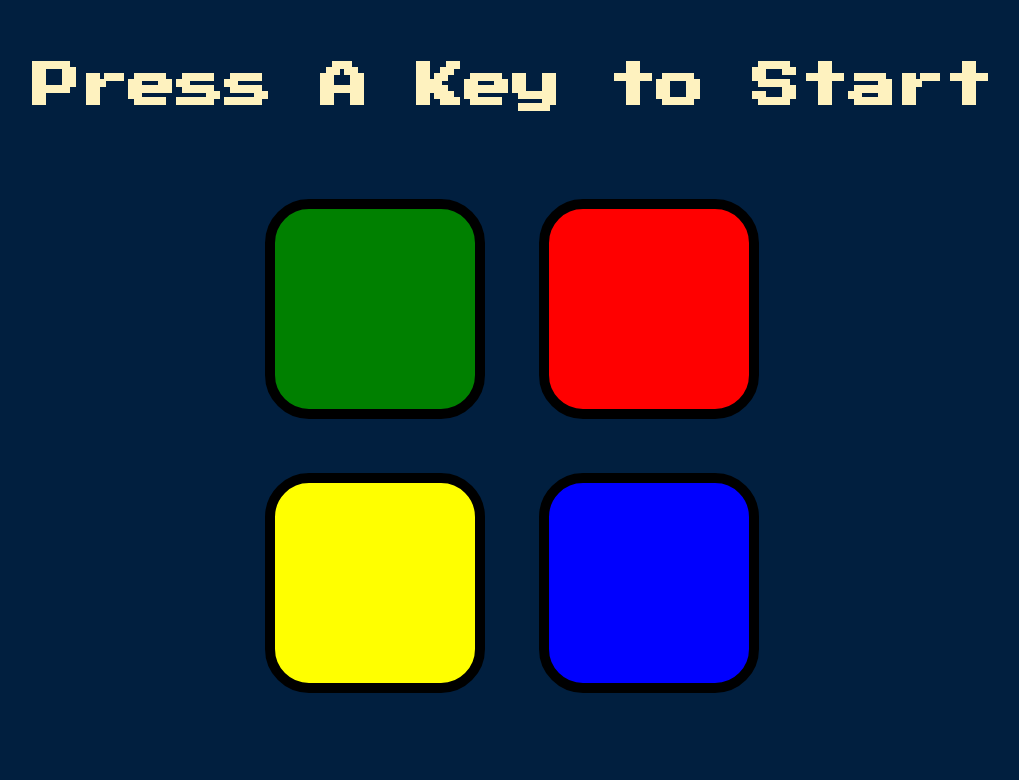
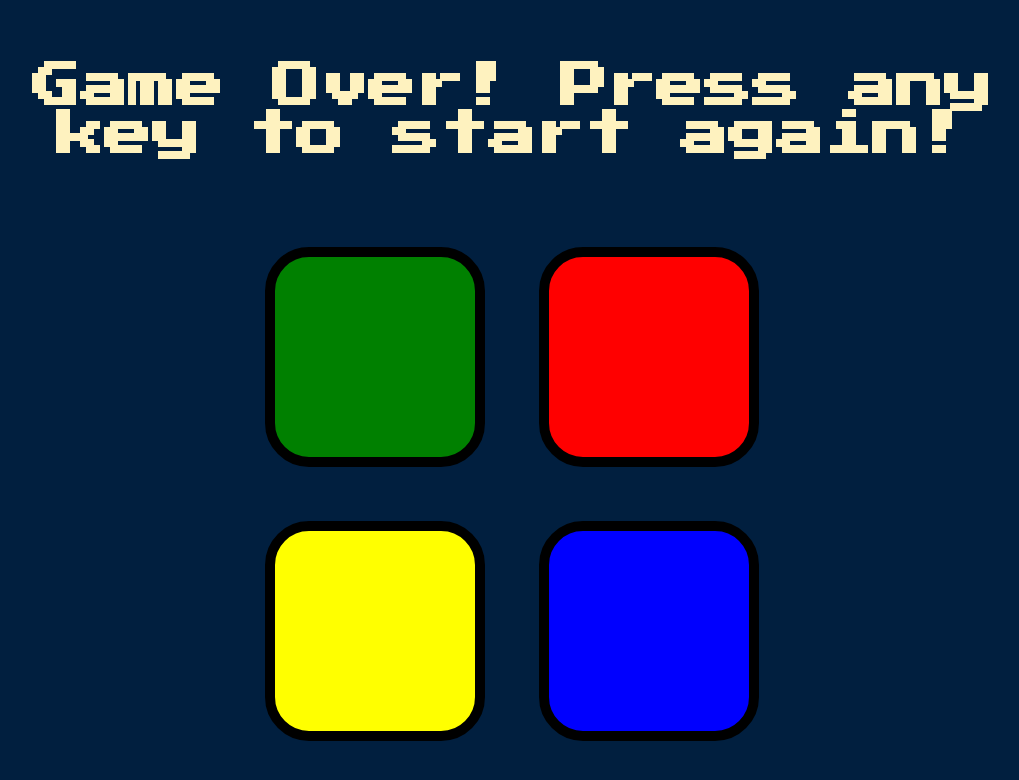
Before and after one commit to thisisrajneel/Simon-Game, a plain HTML site: page src/index.html in a window 1280 px wide. Both pictures are taken after a click on the element 503 px from the left and 309 px from the top of the page. Shown: the whole page, without its empty margins (128-1147 px from the left). Drawn offline with nearby package versions, Linux system fonts and the light colour scheme.

Commit message:
added game logic

```diff
--- a/src/game.js
+++ b/src/game.js
@@ -10,6 +10,7 @@ $(".btn").click( function() {
     console.log(userClickedPattern);
     playSound(userChosenColour);
     animatePress(userChosenColour);
+    checkAnswer(userClickedPattern.length-1);
 });
 
 if(!play) {
@@ -18,6 +19,7 @@ if(!play) {
 
 function nextSequence () {
 
+    userClickedPattern = [];
     var randomNumber = Math.floor(Math.random()*4);
     var randomChosenColour = buttonColours[randomNumber];
     gamePattern.push(randomChosenColour);
@@ -34,7 +36,7 @@ function playSound (name) {
     sound.play();
 }
 
-function animatePress(currentColour) {
+function animatePress (currentColour) {
 
     $('#'+currentColour).addClass("pressed");
     setInterval(function () {
@@ -42,3 +44,28 @@ function animatePress(currentColour) {
     },100);
 
 }
+
+function checkAnswer (currentLevel) {
+    if(gamePattern[currentLevel] === userClickedPattern[currentLevel]) {
+        if(gamePattern.length === userClickedPattern.length) {
+            setTimeout(nextSequence, 1000);
+        }
+    }
+    else {
+        $("#level-title").text("Game Over!\nPress any key to start again!");
+        var over = new Audio("sounds/wrong.mp3");
+        over.play();
+        $("body").addClass("game-over");
+        setInterval(function () {
+            $("body").removeClass("game-over");
+        }, 200);
+
+        startOver();
+    }
+}
+
+function startOver () {
+    level = 0;
+    gamePattern = [];
+    play = false;
+}
--- a/src/index.html
+++ b/src/index.html
@@ -9,7 +9,7 @@
 </head>
 
 <body>
-  <h1 id="level-title">Press A Key to Start</h1>
+  <h1 id="level-title">Press any key to START</h1>
   <div class="container">
     <div class="row">
 
```
